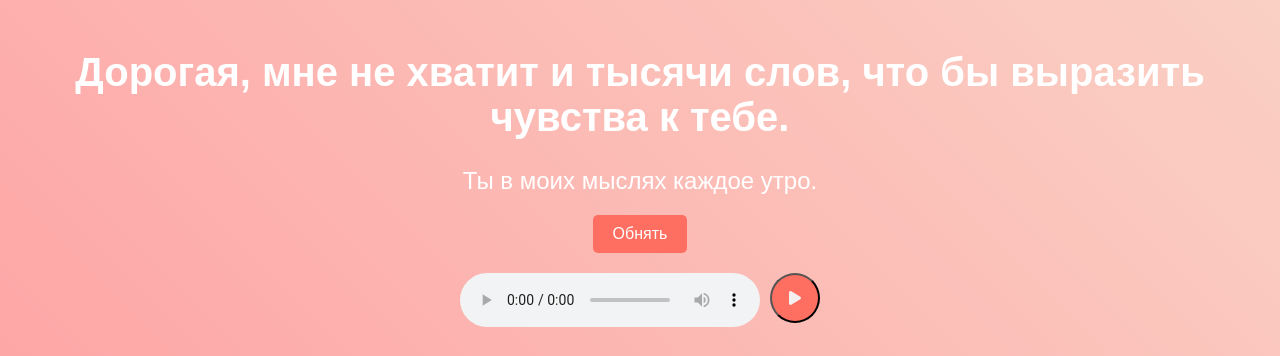
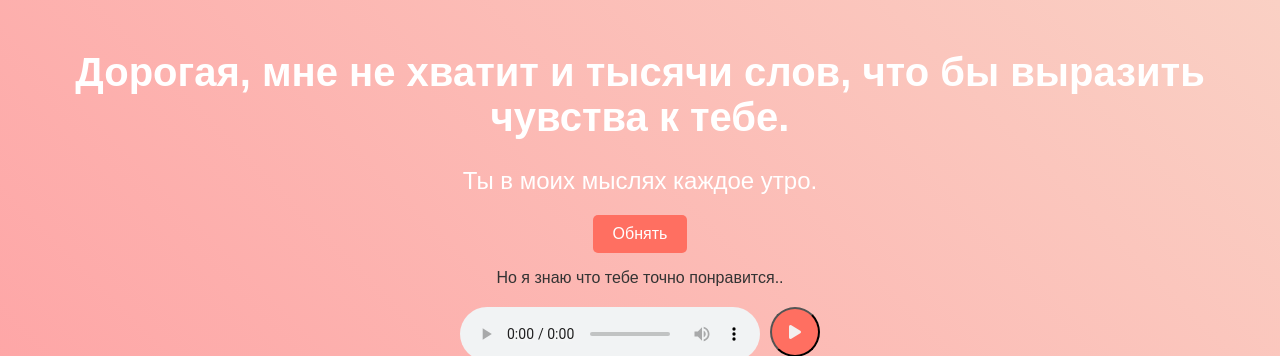
Before and after one commit to der-rozanov/toMyLady, a plain HTML site: page index.html in a window 1280 px wide. Shown: the top 356 px of the page. Drawn offline with Linux system fonts and the light colour scheme.

Commit message:
Update index.html

```diff
--- a/index.html
+++ b/index.html
@@ -96,7 +96,7 @@
     <h1>Дорогая, мне не хватит и тысячи слов, что бы выразить чувства к тебе.</h1>
     <p class="message">Ты в моих мыслях каждое утро.</p>
     <button class="btn" onclick="showMessage()">Обнять</button>
-
+    <p>Но я знаю что тебе точно понравится..</p>
     <!-- Аудиоплеер -->
     <div class="audio-player">
         <audio id="audio" controls volume="1.0">
```
